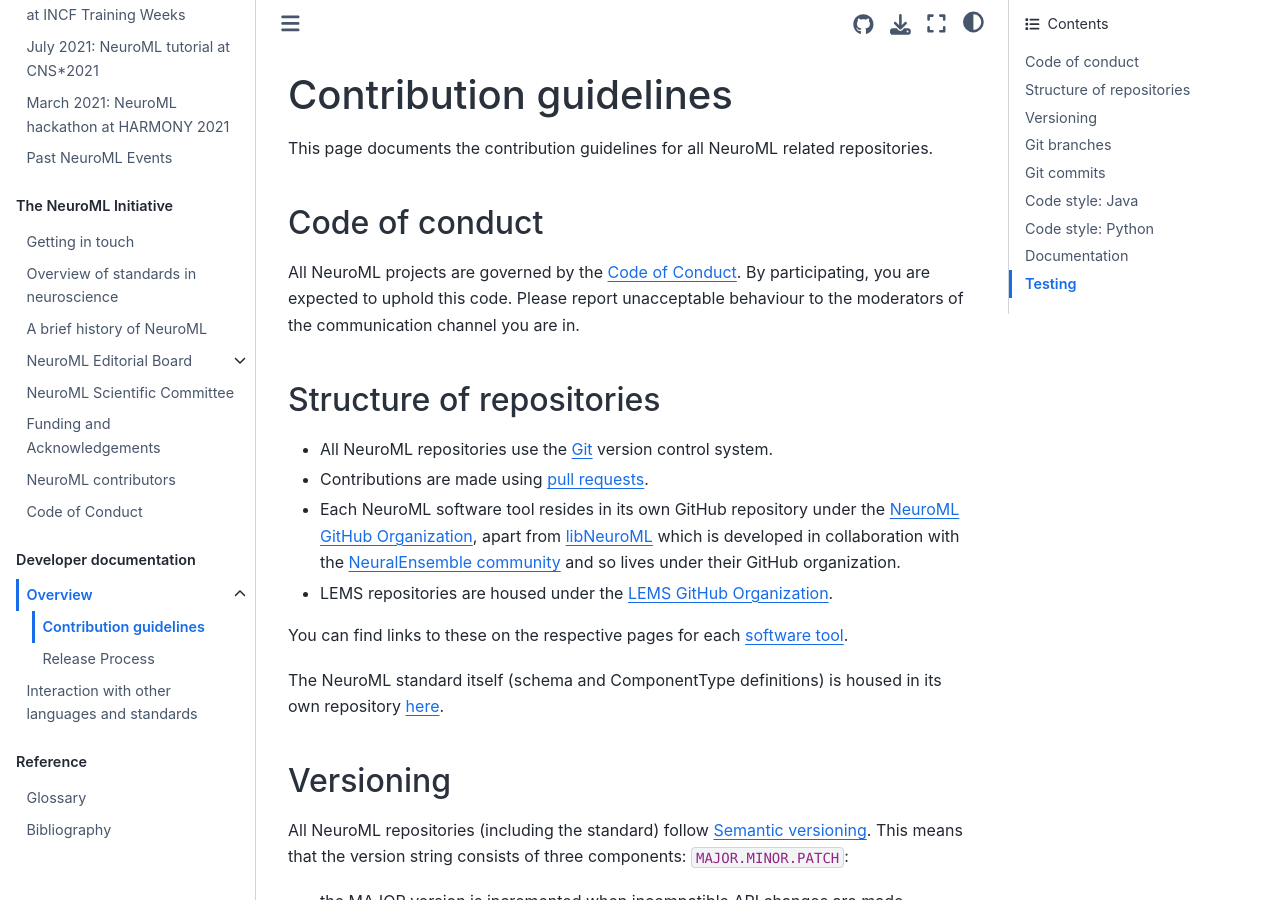
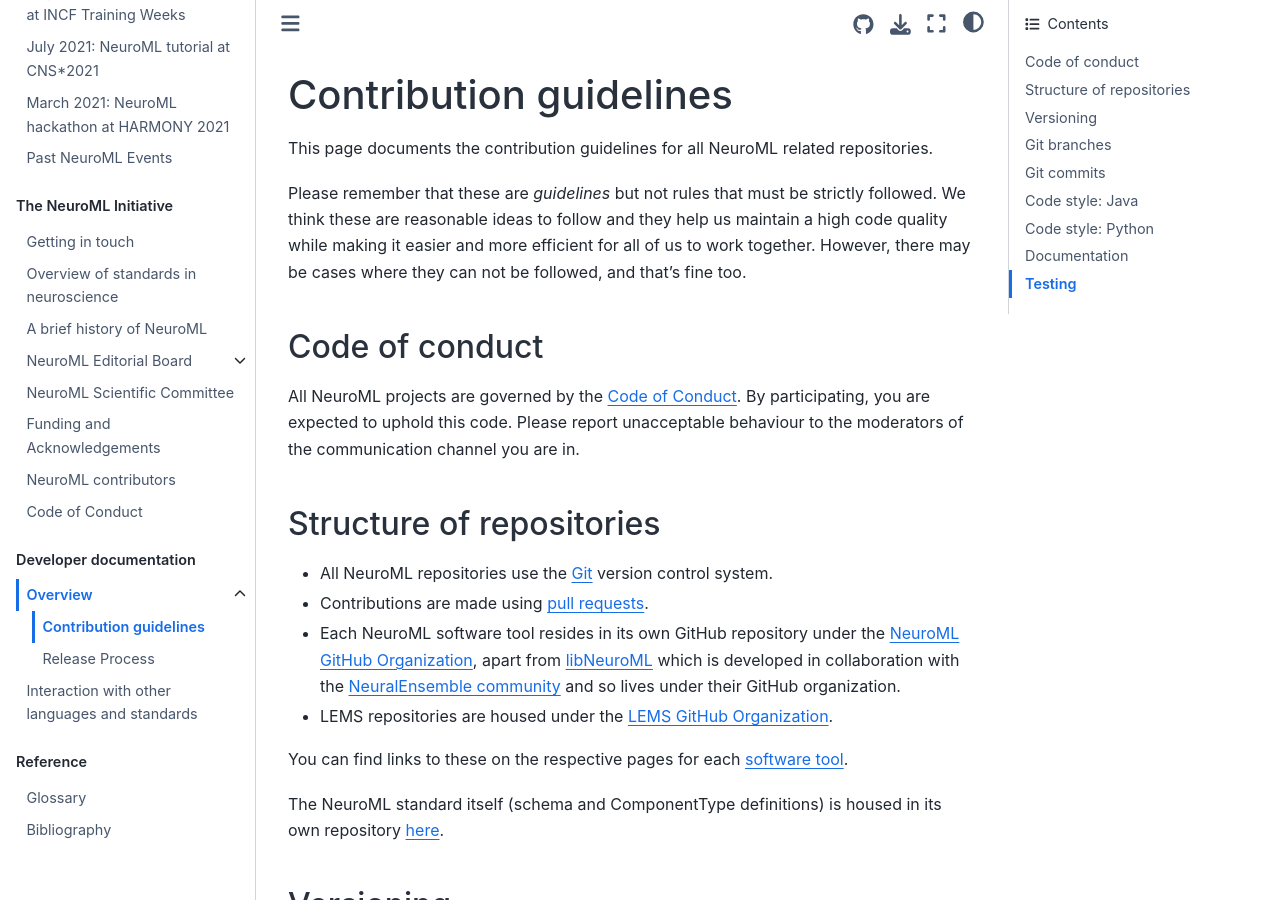
Before and after one commit to NeuroML/Documentation, a Jupyter Book: the page built from source/Devdocs/DevSOP.md, in a window 1280 px wide and 900 px high. Built offline with Jupyter Book 1.0.4 settings and Sphinx 7.4.7 and the Sphinx Book theme 1.1.4, drawn with Linux system fonts in a browser that asks for light colours.

Commit message:
feat: add note that they are guidelines not rules

```diff
--- a/source/Devdocs/DevSOP.md
+++ b/source/Devdocs/DevSOP.md
@@ -3,6 +3,9 @@
 
 This page documents the contribution guidelines for all NeuroML related repositories.
 
+Please remember that these are *guidelines* but not rules that must be strictly followed.
+We think these are reasonable ideas to follow and they help us maintain a high code quality while making it easier and more efficient for all of us to work together.
+However, there may be cases where they can not be followed, and that's fine too.
 
 (devdocs:devsop:coc)=
 ## Code of conduct
```
